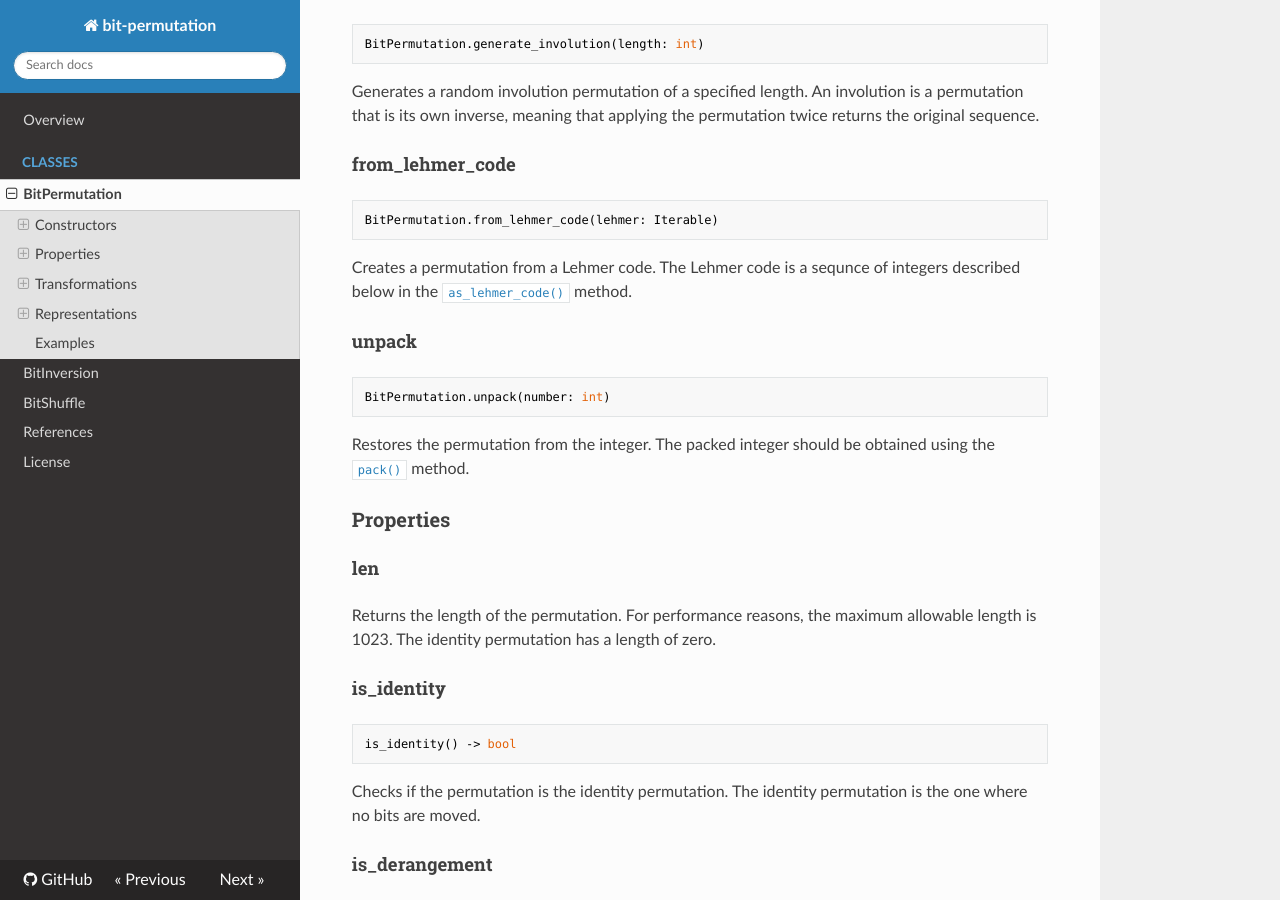
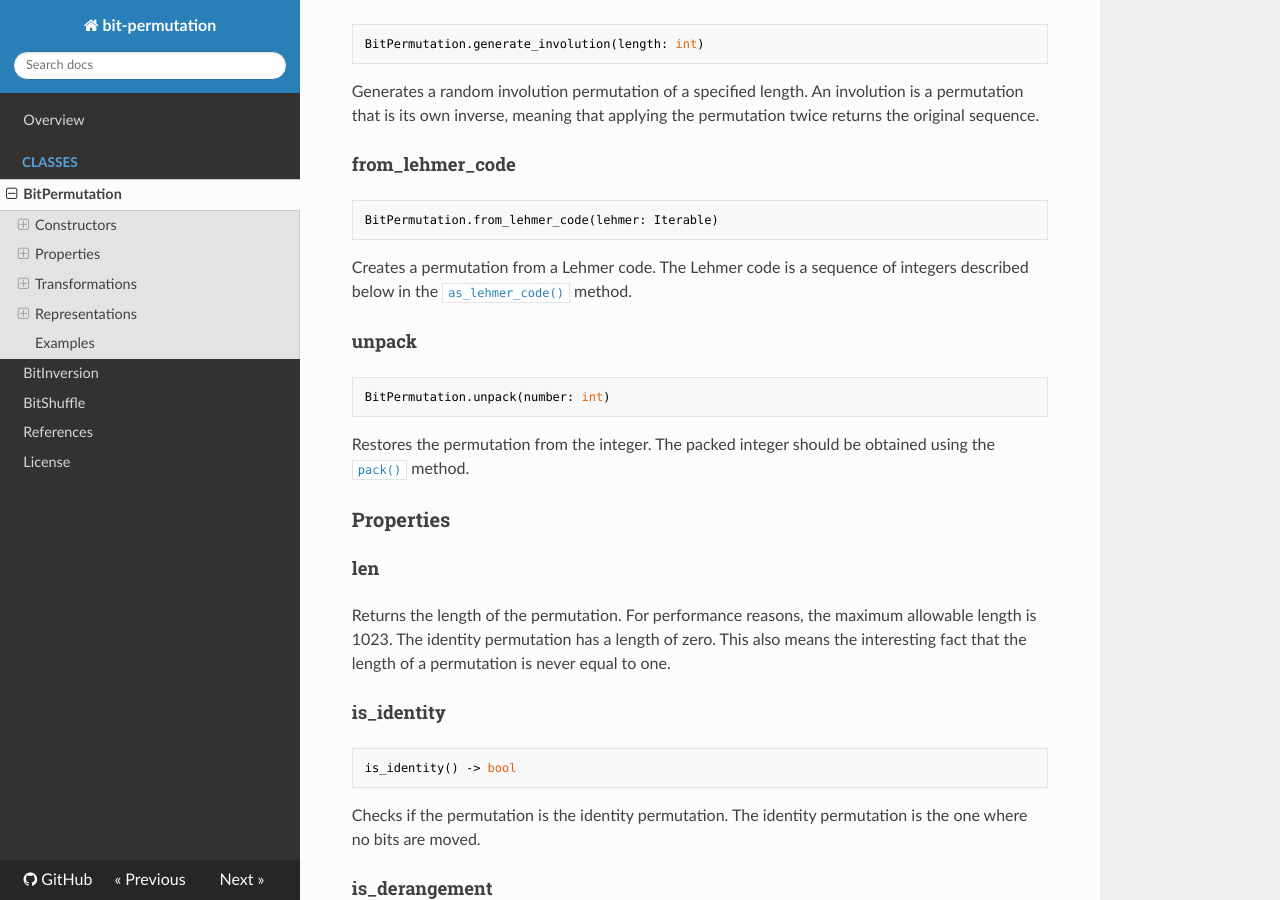
Before and after one commit to alistratov/bit-permutation, an MkDocs documentation site: the page built from docs/classes/bit_permutation.md, in a window 1280 px wide and 900 px high, scrolled down 1219 px. Built offline with MkDocs 1.6.1, drawn with Linux system fonts in a browser that asks for light colours; nearby versions of some CDN libraries.

````diff
--- a/docs/classes/bit_permutation.md
+++ b/docs/classes/bit_permutation.md
@@ -41,7 +41,7 @@ Generates a random involution permutation of a specified length. An involution i
 ```python
 BitPermutation.from_lehmer_code(lehmer: Iterable)
 ```
-Creates a permutation from a Lehmer code. The Lehmer code is a sequnce of integers described below in the [`as_lehmer_code()`](#as_lehmer_code) method.
+Creates a permutation from a Lehmer code. The Lehmer code is a sequence of integers described below in the [`as_lehmer_code()`](#as_lehmer_code) method.
 
 #### unpack
 ```python
@@ -52,7 +52,7 @@ Restores the permutation from the integer. The packed integer should be obtained
 
 ### Properties
 #### len
-Returns the length of the permutation. For performance reasons, the maximum allowable length is 1023. The identity permutation has a length of zero.
+Returns the length of the permutation. For performance reasons, the maximum allowable length is 1023. The identity permutation has a length of zero. This also means the interesting fact that the length of a permutation is never equal to one.
 
 #### is_identity
 ```python
--- a/pyproject.toml
+++ b/pyproject.toml
@@ -1,6 +1,6 @@
 [project]
 name = "bit-permutation"
-version = "1.0.16"
+version = "1.0.17"
 authors = [
   { name="Oleh Alistratov", email="alistratov.dev@gmail.com" },
 ]
````
Also changed, not shown: README.md (+1 -1 lines), docs/classes/bit_inversion.md (+2 -2 lines).
